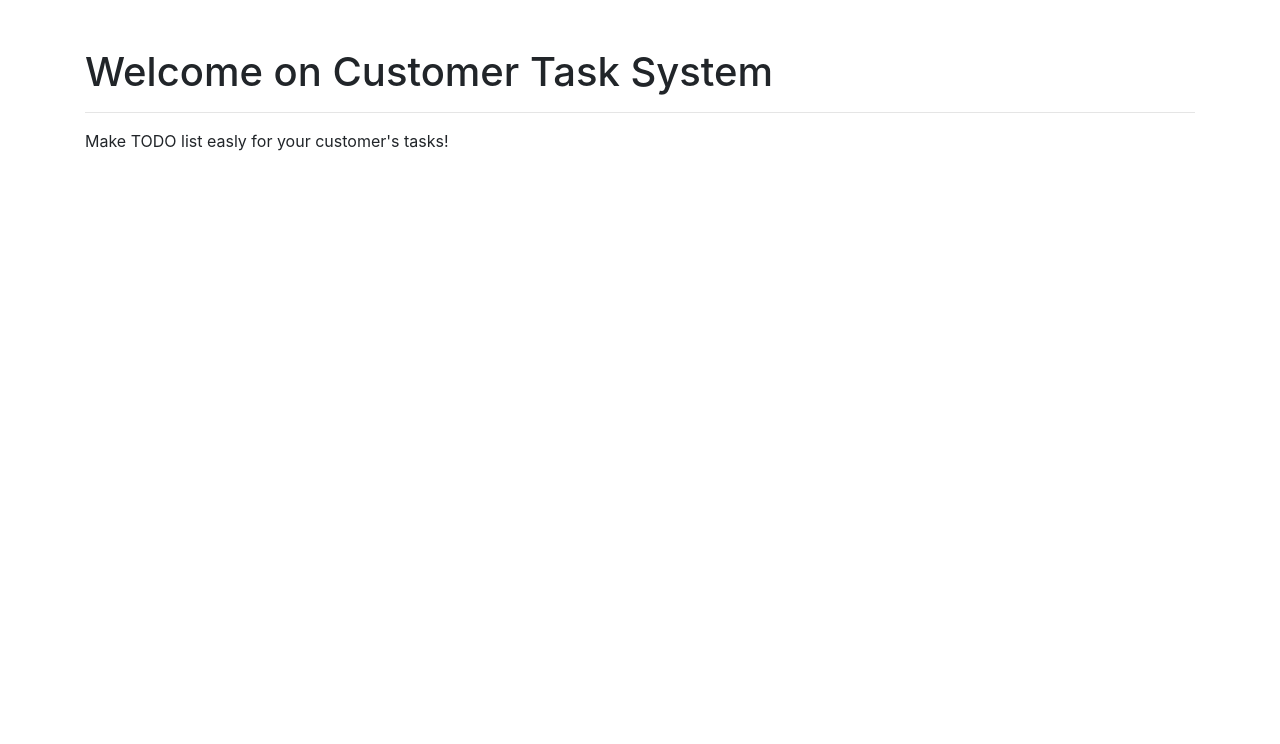
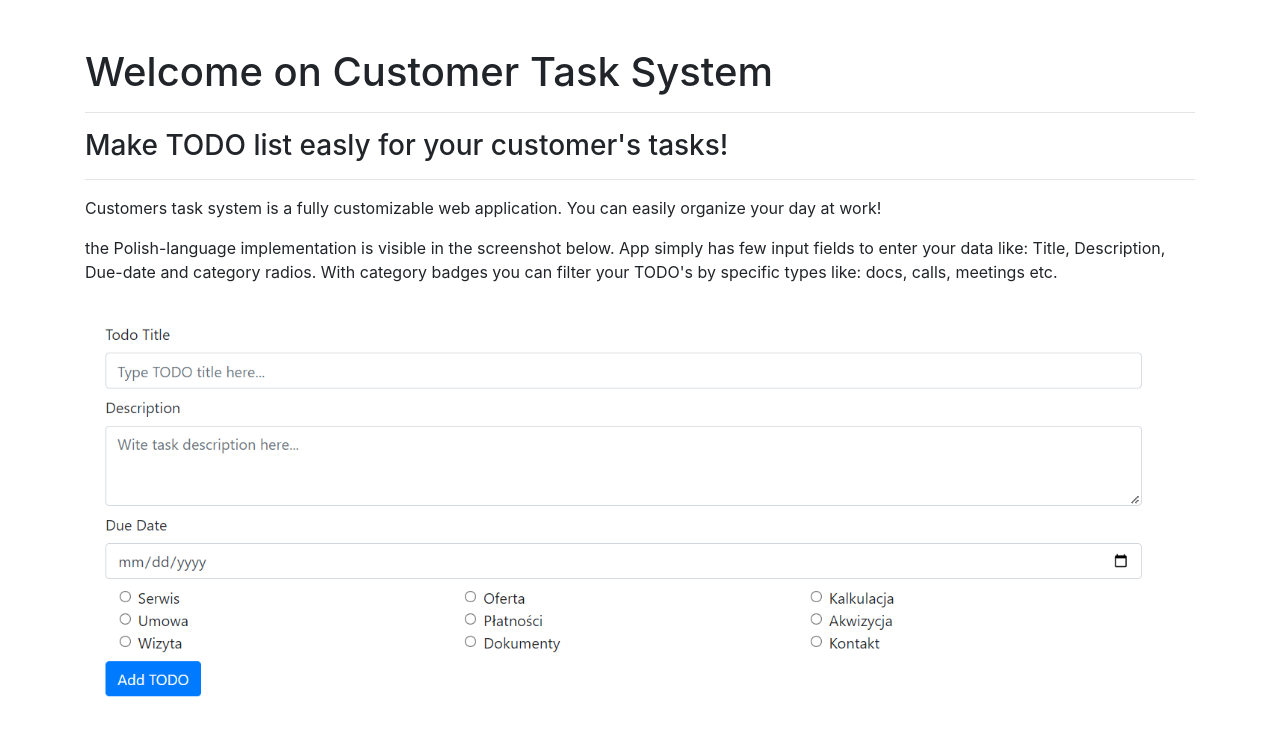
Before and after one commit to michaltyczynski1993/CustomersTaskSystem, a Flask app: page / in a window 1280 px wide. Shown: the part 56-800 px from the top of the page. Run offline with Flask 2, Linux system fonts and the light colour scheme.

Commit message:
Image and description added to home page

```diff
--- a/app.py
+++ b/app.py
@@ -90,4 +90,4 @@ def filter(value):
 if __name__ == "__main__":
     db.create_all()
     port = os.environ.get("PORT", 5000)
-    app.run(debug=False, host='0.0.0.0', port=port)
+    app.run(debug=True, host='0.0.0.0', port=port)
--- a/templates/index.html
+++ b/templates/index.html
@@ -10,7 +10,16 @@
     <div class="mt-5 col">
       <h1>Welcome on Customer Task System</h1>
       <hr>
-      <p>Make TODO list easly for your customer's tasks!</p>
+      <h3>Make TODO list easly for your customer's tasks!</h3>
+      <hr>
+      <p>Customers task system is a fully customizable web application. You can easily organize your day at work!</p>
+      <p>the Polish-language implementation is visible in the screenshot below. App simply has few input
+        fields to enter your data like: Title, Description, Due-date and category radios. With category badges
+        you can filter your TODO's by specific types like: docs, calls, meetings etc.
+      </p>
+      <div class="w-90 p-3">
+        <img src="{{url_for('static', filename='img/mainpanel.png')}}" class="img-fluid" alt="Main panel view">
+      </div>
     </div>
   </div>
 </div>
```
Also changed, not shown: static/img/mainpanel.png (renamed from static/img/main panel.png).
